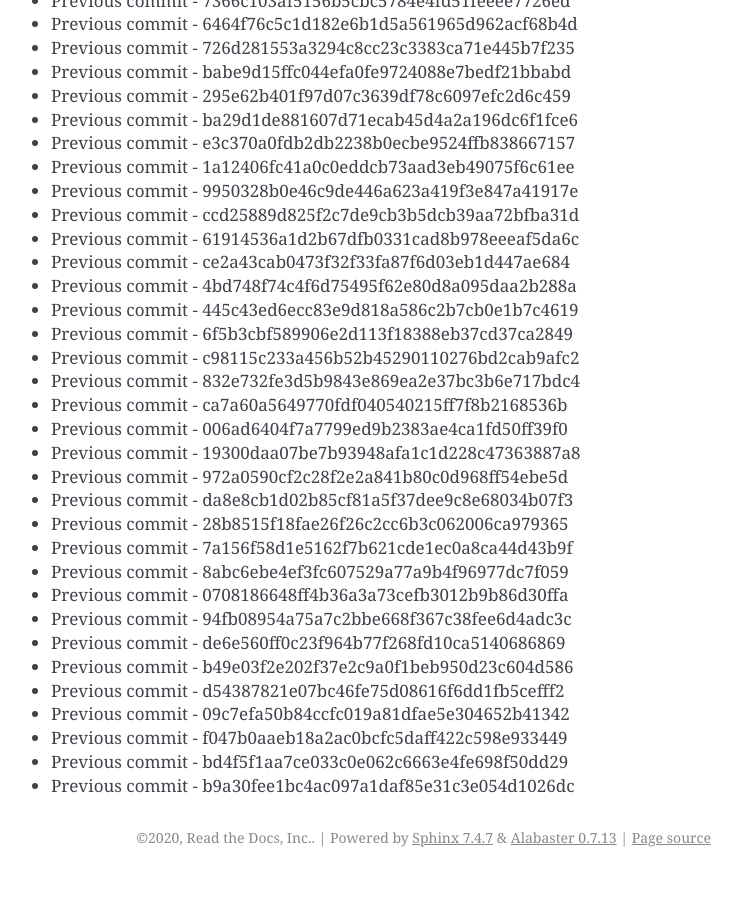
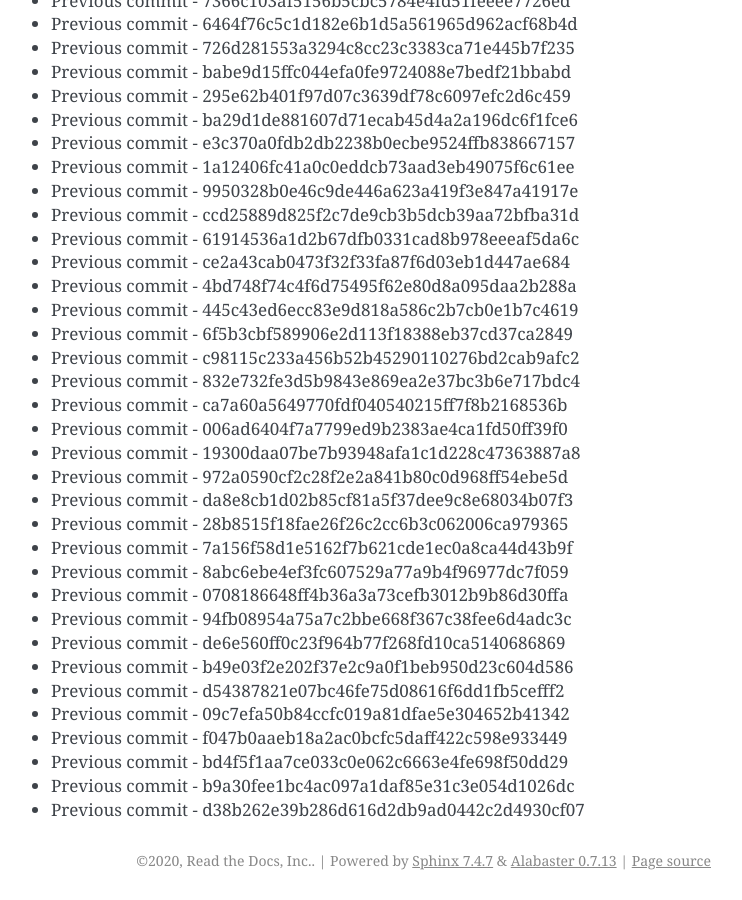
Before and after one commit to readthedocs/rtd-git-stresstest, a Sphinx documentation site: the page built from docs/updates.rst, in a window 1280 px wide and 900 px high, scrolled down 3463 px. Shown: the whole window, without its empty margins (399-1141 px from the left). Built offline with Sphinx 7.4.7, drawn with Linux system fonts in a browser that asks for light colours; before the commit the page ends 4340 px from its top, so only the background shows below that.

Commit message:
Generating commit from previous: d38b262e39b286d616d2db9ad0442c2d4930cf07

```diff
--- a/docs/updates.rst
+++ b/docs/updates.rst
@@ -177,3 +177,4 @@ It can be tested for any performance characteristics.
 * Previous commit - f047b0aaeb18a2ac0bcfc5daff422c598e933449
 * Previous commit - bd4f5f1aa7ce033c0e062c6663e4fe698f50dd29
 * Previous commit - b9a30fee1bc4ac097a1daf85e31c3e054d1026dc
+* Previous commit - d38b262e39b286d616d2db9ad0442c2d4930cf07
```
